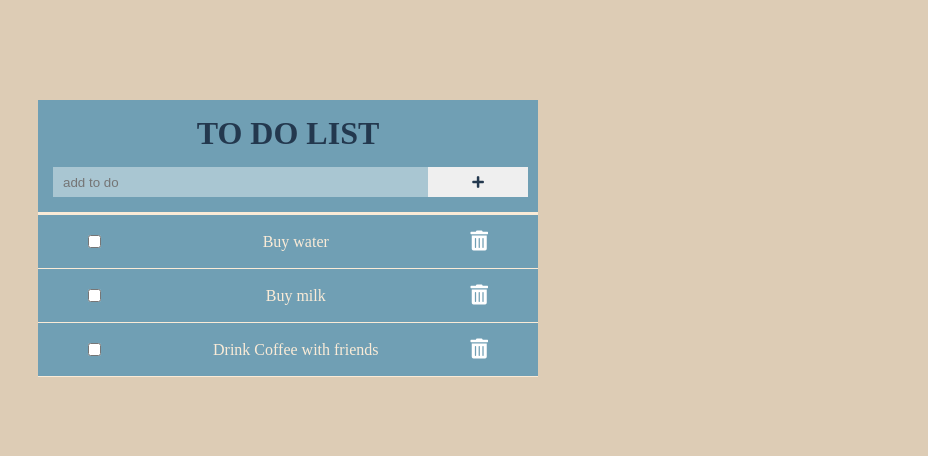
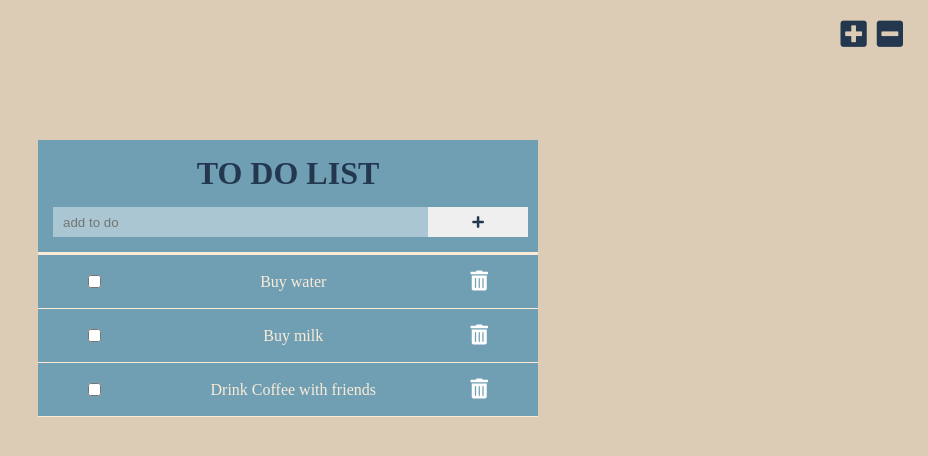
Before and after one commit to VeronaNebesna/checkbox.github.io, a React (Create React App) app: page / in a window 1280 px wide. Shown: the top 456 px of the page, without its empty margins (352-1280 px from the left). Built offline with nearby package versions, Linux system fonts and the light colour scheme.

Commit message:
add scale text

```diff
--- a/src/App.css
+++ b/src/App.css
@@ -42,12 +42,15 @@ body{
     justify-content: space-between;
 }
 .checkout_items p{
-    padding-left:20px;
+    padding-left:15px;
+
+    color:antiquewhite;
 }
 
 /* classes for todo items done */
 .checkout_items .line-through{
    text-decoration: line-through;
+   color:antiquewhite;
 }
 .par{
     text-decoration: none;
@@ -96,3 +99,47 @@ body{
 .input_fild button:focus, .input_fild input:focus {
     outline:1px  solid white;
 }
+
+/* scale text */
+
+.scale_text_div{
+    width: 100%;
+    height: 40px;
+    position: relative;
+}
+
+.scale_icon{
+    position: absolute;
+    top:15px;
+    right: 15px;
+    height: 100%;
+    cursor: pointer;
+    display: flex;
+}
+.scale_icon button{
+    border:none;
+    font-size: 30px;
+    color:rgb(35,56,78);
+    background-color: rgba(255,255,255,0);
+}
+.scale_icon button:focus{
+    outline: none;
+}
+.scale_icon i{
+    padding-right: 10px;
+}
+.scale_icon i:hover{
+    color:rgb(62, 88, 100);
+}
+.scale_1, .scale_2,.scale_3{
+    color:antiquewhite;
+}
+.scale_1{
+    font-size:20px;
+}
+.scale_2{
+    font-size: 23px;
+}
+.scale_3{
+    font-size: 25px;
+}
--- a/src/App.js
+++ b/src/App.js
@@ -3,14 +3,17 @@ import "./App.css"
 import Checkbox from './Checkbox'
 import CheckTodo from "./CheckTodo"
 import AddCheck from "./AddCheck"
+import ScaleText from "./ScaleText"
+
+
 
 const App = ()=>{
 	const[todos, setTodos] = useState(CheckTodo);
+	const[plus, setPlus] = useState(0);
 
 	function deleteTodos(id){
         setTodos(todos.filter(todo=>todo.id !==id))
 	}
-
 	function onChange(desc){
 		setTodos(todos.concat([{
 			desc,
@@ -18,7 +21,6 @@ const App = ()=>{
 			isChecked:false
 		}]))
 	}
-
 	function changeTodo(id){
 		setTodos(todos.map ((todo)=>{
 			if(todo.id === id){
@@ -28,7 +30,19 @@ const App = ()=>{
 		} ))
 	}
 
+	function clickPlus (){
+		setPlus(plus+1)
+	}
+	function clickMinus(){
+		setPlus(plus-1)
+	}
   return (
+	  <>
+	  <ScaleText
+		  clickPlus={clickPlus}
+		  clickMinus={clickMinus}
+		  plus={plus}
+	  />
     <div className="checkout_box">
 		<h1>to do list</h1>
 		  	<AddCheck
@@ -38,9 +52,11 @@ const App = ()=>{
 			<Checkbox
 		  		todos={todos}
 		  		deleteTodos={deleteTodos}
-		  		changeTodo={changeTodo}
+				changeTodo={changeTodo}
+				plus={plus}
 			/>
     </div>
+	</>
   );
 }
 
--- a/src/CheckBoxItem.js
+++ b/src/CheckBoxItem.js
@@ -5,13 +5,26 @@ const CheckboxItem =({
     desc,
     deleteTodos,
     isChecked,
-    changeTodo
+    changeTodo,
+    plus,
 })=> {
+    let classes=[]
+    if(plus === 1){
+        classes.push(" scale_1")
+    }else if(plus===2){
+        classes.push("scale_2")
+    }else if(plus===3){
+        classes.push("scale_3")
+    }else{
+        classes.push("")
+    }
+
+   console.log(plus)
     return(
         <div>
 			<div className="checkout_items" key={id}>
-				<input type="checkbox" id="select_1" className="select-input" onClick={()=>changeTodo(id)}></input>
-				<p className={isChecked ? "line-through":"par" } >{desc}</p>
+				<input type="checkbox" id="select_1" className="select-input " onClick={()=>changeTodo(id)}></input>
+				<p className={isChecked ? "line-through": classes} >{desc}</p>
                 <button className="delete_btn" onClick={()=>deleteTodos(id)}><i class="fas fa-trash-alt"></i></button>
 			</div>
             <span className="line_ufter_items"></span>
--- a/src/Checkbox.js
+++ b/src/Checkbox.js
@@ -7,8 +7,8 @@ const Checkbox = ({
     deleteTodos,
     todos,
     changeTodo,
+    plus,
 })=>{
-    console.log(todos)
     return(
         <div key="check">
 
@@ -20,7 +20,7 @@ const Checkbox = ({
                         deleteTodos={deleteTodos}
                         changeTodo={changeTodo}
                         isChecked={isChecked}
-
+                        plus={plus}
                     />
                 ) )
             }
--- /dev/null
+++ b/src/ScaleText.js
@@ -0,0 +1,23 @@
+import React from "react"
+
+const ScaleText = ({
+    clickPlus,
+    clickMinus,
+    plus
+})=>{
+
+    return(
+        <div className="scale_text_div">
+            <div className="scale_icon">
+                <button className="scale_icon_plus" onClick={()=>clickPlus()} disabled={plus>=3}>
+                    <i class="fas fa-plus-square"></i>
+                </button>
+                <button className="scale_icon_minus" onClick={()=>clickMinus()}  disabled={plus<=0}>
+                    < i class="fas fa-minus-square"></i>
+                </button>
+            </div>
+        </div>
+    )
+}
+
+export default ScaleText
```
